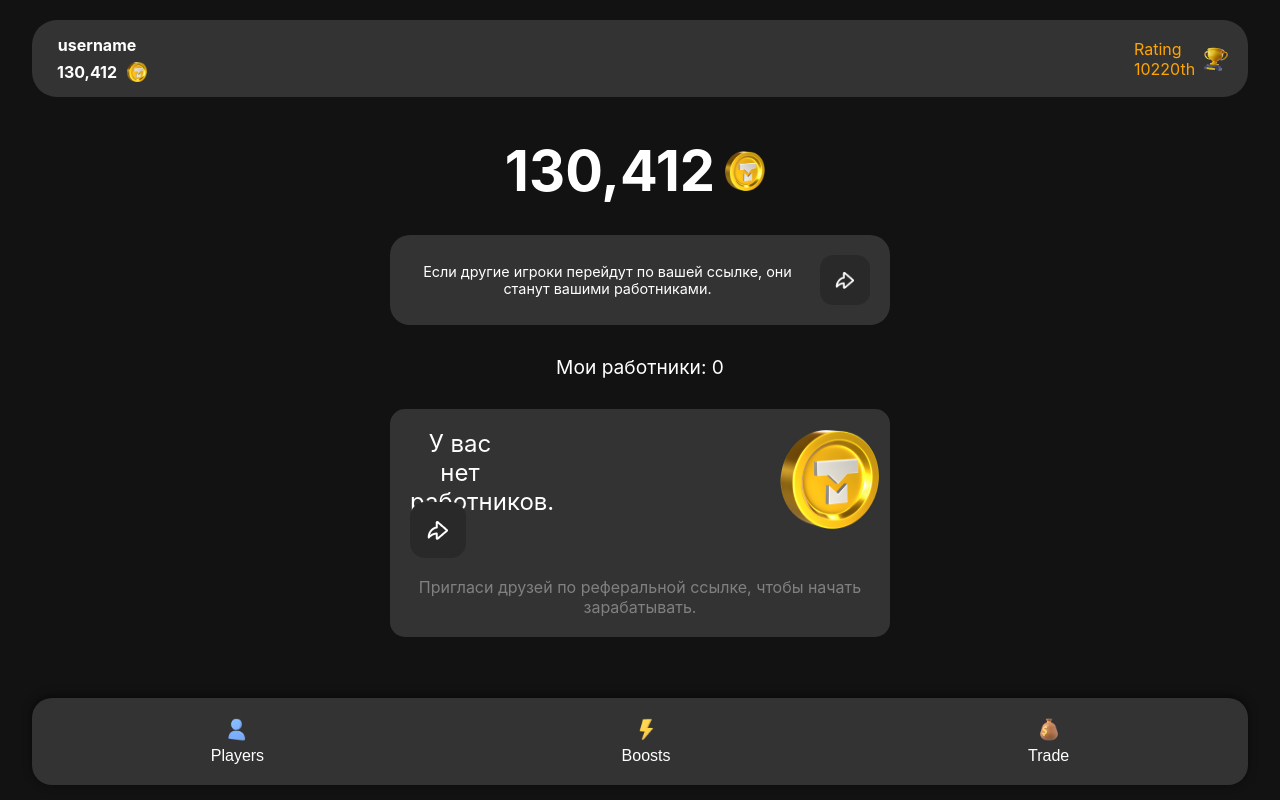
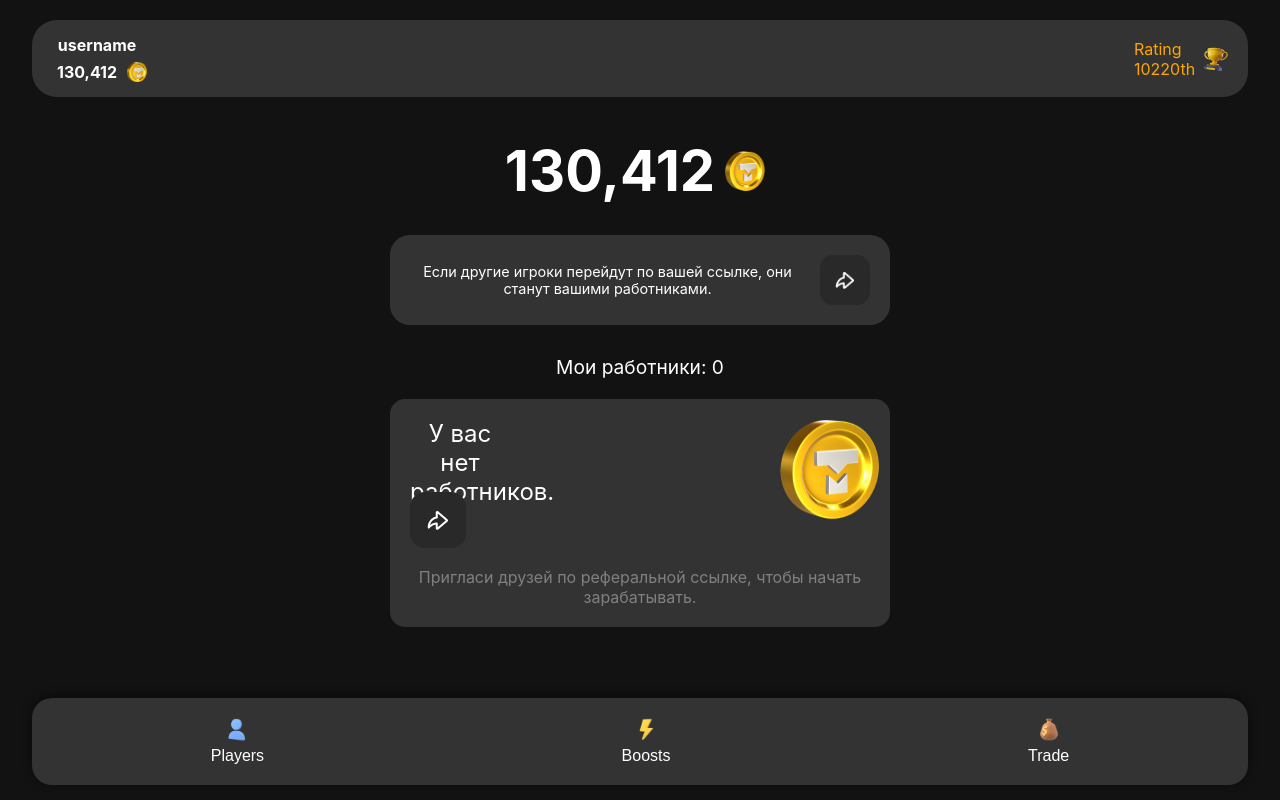
Before and after one commit to artemodkow/tg-webapp-react, a React (Create React App) app: page / in a window 1280 px wide. Built offline with nearby package versions, Linux system fonts and the light colour scheme; a web font is replaced by a local one.

Commit message:
edit nav menu

```diff
--- a/src/components/Players/Players.css
+++ b/src/components/Players/Players.css
@@ -197,7 +197,7 @@
     align-items: flex-start;
     width: 95%; /* или фиксированная ширина, если нужно */
     max-width: 500px; /* максимальная ширина */
-    margin: 0 auto; /* центрирование блока и отступ снизу */
+    margin: -10px auto; /* центрирование блока и отступ снизу */
 }
 .no-employees-content {
     flex-direction: column;
```
